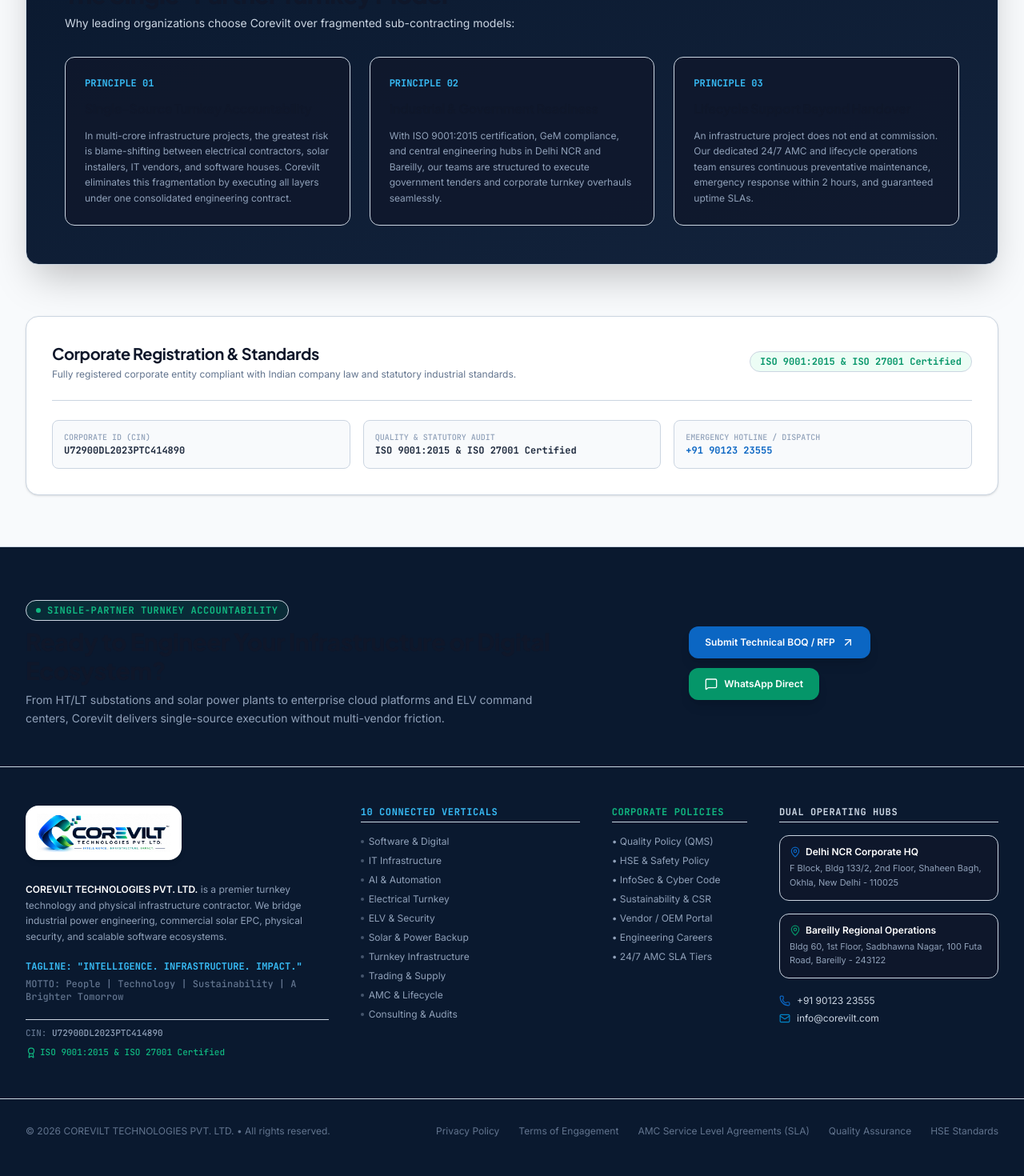
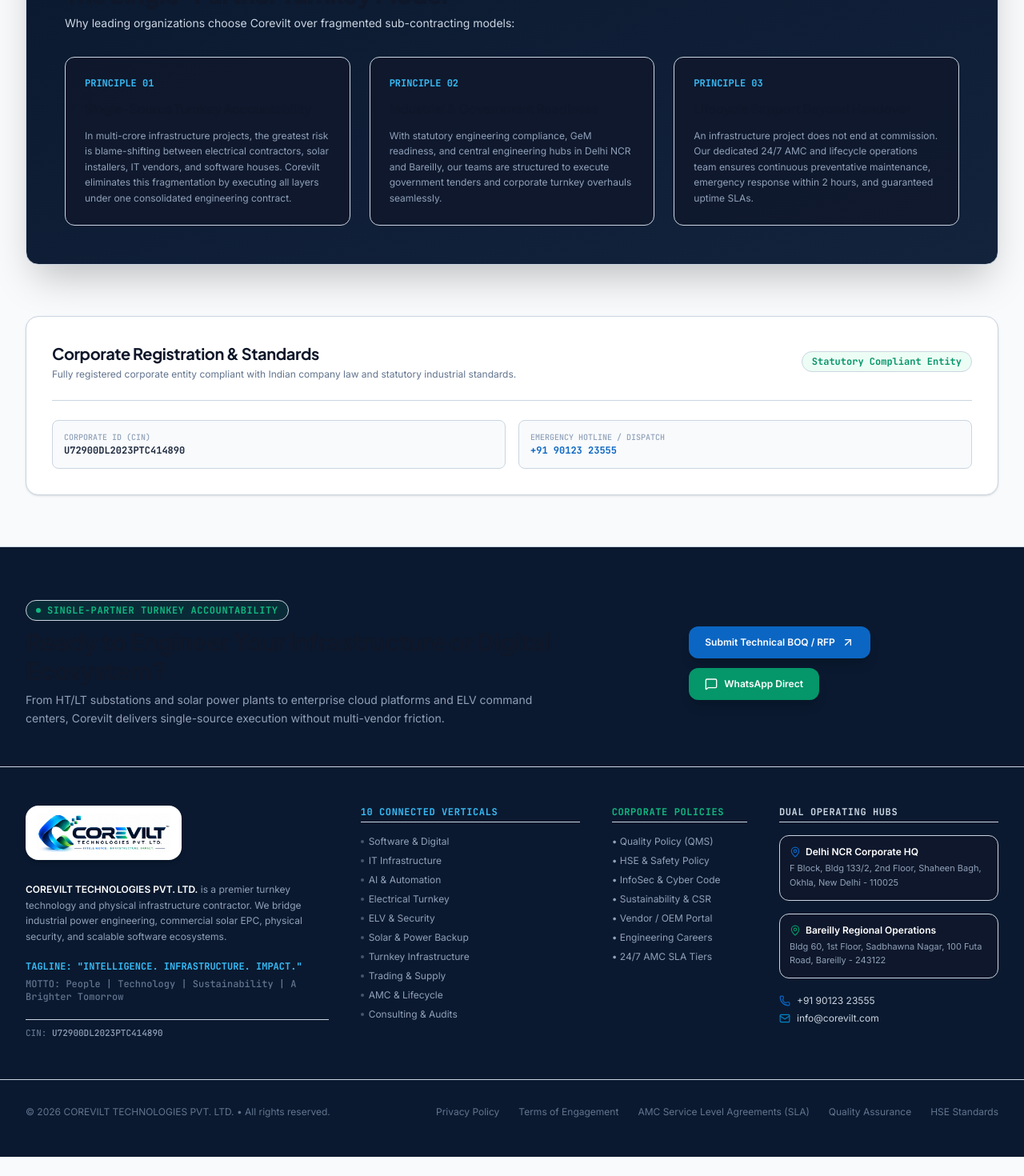
Before and after one commit to saiphy01/corevilt-technologies, a Next.js app: page /about in a window 1280 px wide. Shown: the part 1403-2873 px from the top of the page at 80% size. After the commit the page ends 2849 px from the top, so only its background shows below. Built offline with nearby package versions, Linux system fonts and the light colour scheme.

Commit message:
feat: Remove ISO certification details across the website

```diff
--- a/src/app/about/page.tsx
+++ b/src/app/about/page.tsx
@@ -53,7 +53,7 @@ export default function AboutPage() {
     },
     {
       title: "Industrial & Government Readiness",
-      desc: "With ISO 9001:2015 certification, GeM compliance, and central engineering hubs in Delhi NCR and Bareilly, our teams are structured to execute government tenders and corporate turnkey overhauls seamlessly.",
+      desc: "With statutory engineering compliance, GeM readiness, and central engineering hubs in Delhi NCR and Bareilly, our teams are structured to execute government tenders and corporate turnkey overhauls seamlessly.",
     },
     {
       title: "Lifecycle Support Beyond Handover",
@@ -178,19 +178,15 @@ export default function AboutPage() {
             </div>
             <div className="flex items-center gap-2">
               <span className="px-3 py-1 rounded-full bg-emerald-50 text-[#059669] text-xs font-mono font-bold border border-emerald-200">
-                {COMPANY_INFO.registration.iso}
+                Statutory Compliant Entity
               </span>
             </div>
           </div>
 
-          <div className="grid grid-cols-1 sm:grid-cols-3 gap-4 text-xs font-mono">
+          <div className="grid grid-cols-1 sm:grid-cols-2 gap-4 text-xs font-mono">
             <div className="p-3.5 rounded-lg bg-slate-50 border border-slate-200">
               <div className="text-slate-400 text-[10px]">CORPORATE ID (CIN)</div>
               <div className="font-bold text-slate-800 mt-0.5">{COMPANY_INFO.registration.cin}</div>
-            </div>
-            <div className="p-3.5 rounded-lg bg-slate-50 border border-slate-200">
-              <div className="text-slate-400 text-[10px]">QUALITY & STATUTORY AUDIT</div>
-              <div className="font-bold text-slate-800 mt-0.5">{COMPANY_INFO.registration.iso}</div>
             </div>
             <div className="p-3.5 rounded-lg bg-slate-50 border border-slate-200">
               <div className="text-slate-400 text-[10px]">EMERGENCY HOTLINE / DISPATCH</div>
--- a/src/app/infosec-policy/page.tsx
+++ b/src/app/infosec-policy/page.tsx
@@ -6,7 +6,7 @@ import { COMPANY_INFO } from "@/lib/constants";
 export const metadata: Metadata = {
   title: "Information Security & Cybersecurity Standards | Corevilt",
   description:
-    "Corevilt's ISO 27001 cybersecurity frameworks, Zero-Trust network segmentation, encryption, and CCTV video privacy protocols.",
+    "Corevilt's enterprise cybersecurity frameworks, Zero-Trust network segmentation, encryption, and CCTV video privacy protocols.",
 };
 
 export default function InfosecPolicyPage() {
@@ -45,7 +45,7 @@ export default function InfosecPolicyPage() {
         <div className="space-y-3">
           <div className="inline-flex items-center gap-2 px-3 py-1 rounded-full bg-blue-100 text-[#0B66C3] text-xs font-mono font-bold">
             <Lock className="w-3.5 h-3.5" />
-            <span>ISO 27001 ALIGNED CONTROLS</span>
+            <span>ENTERPRISE CYBERSECURITY CONTROLS</span>
           </div>
           <h1 className="text-3xl sm:text-4xl font-extrabold text-[#0F172A] tracking-tight">
             Information Security & Cybersecurity Code
--- a/src/app/privacy-policy/page.tsx
+++ b/src/app/privacy-policy/page.tsx
@@ -53,7 +53,7 @@ export default function PrivacyPolicyPage() {
           <section className="space-y-2">
             <h2 className="text-base font-bold text-slate-900">3. Non-Disclosure & Security Standards</h2>
             <p>
-              We adhere to ISO 27001 data protection principles. Architectural blueprints and network designs are stored on encrypted, role-restricted storage systems and are never licensed, leased, or disclosed to unauthorized third parties.
+              We adhere to enterprise-grade data protection principles. Architectural blueprints and network designs are stored on encrypted, role-restricted storage systems and are never licensed, leased, or disclosed to unauthorized third parties.
             </p>
           </section>
 
--- a/src/app/quality-policy/page.tsx
+++ b/src/app/quality-policy/page.tsx
@@ -4,9 +4,9 @@ import { ArrowLeft, Award, CheckCircle2, ShieldCheck, FileCheck } from "lucide-r
 import { COMPANY_INFO } from "@/lib/constants";
 
 export const metadata: Metadata = {
-  title: "Corporate Quality Policy (ISO 9001:2015) | Corevilt Technologies",
+  title: "Corporate Quality Policy | Corevilt Technologies",
   description:
-    "Corevilt's Institutional Quality Policy, CPRI panel type-testing, Fluke calibration, FAT/SAT inspection standards, and ISO 9001:2015 compliance.",
+    "Corevilt's Institutional Quality Policy, CPRI panel type-testing, Fluke calibration, FAT/SAT inspection standards, and comprehensive quality assurance standards.",
 };
 
 export default function QualityPolicyPage() {
@@ -45,7 +45,7 @@ export default function QualityPolicyPage() {
         <div className="space-y-3">
           <div className="inline-flex items-center gap-2 px-3 py-1 rounded-full bg-emerald-100 text-[#059669] text-xs font-mono font-bold">
             <Award className="w-3.5 h-3.5" />
-            <span>ISO 9001:2015 CERTIFIED QMS</span>
+            <span>INSTITUTIONAL QUALITY ASSURANCE</span>
           </div>
           <h1 className="text-3xl sm:text-4xl font-extrabold text-[#0F172A] tracking-tight">
             Corporate Quality Policy & Standards
--- a/src/components/footer.tsx
+++ b/src/components/footer.tsx
@@ -86,10 +86,6 @@ export function Footer() {
           {/* Compliance & Registration Strip */}
           <div className="pt-2 border-t border-slate-800 space-y-1.5 text-[11px] font-mono text-slate-400">
             <div><span className="text-slate-500">CIN:</span> {COMPANY_INFO.registration.cin}</div>
-            <div className="text-[#10b981] flex items-center gap-1 mt-1">
-              <Award className="w-3.5 h-3.5" />
-              <span>{COMPANY_INFO.registration.iso}</span>
-            </div>
           </div>
         </div>
 
--- a/src/components/navbar.tsx
+++ b/src/components/navbar.tsx
@@ -289,7 +289,7 @@ export function Navbar({ onOpenRfp }: { onOpenRfp?: () => void }) {
                       href="/quality-policy"
                       className="block px-3 py-2 rounded-lg text-xs font-semibold text-slate-700 hover:text-[#0B66C3] hover:bg-slate-50 transition"
                     >
-                      Quality Assurance (ISO 9001)
+                      Quality Assurance Policy
                     </Link>
                     <Link
                       href="/hse-policy"
@@ -301,7 +301,7 @@ export function Navbar({ onOpenRfp }: { onOpenRfp?: () => void }) {
                       href="/infosec-policy"
                       className="block px-3 py-2 rounded-lg text-xs font-semibold text-slate-700 hover:text-[#0B66C3] hover:bg-slate-50 transition"
                     >
-                      Information Security (ISO 27001)
+                      Information Security Policy
                     </Link>
                     <Link
                       href="/sustainability"
@@ -444,7 +444,7 @@ export function Navbar({ onOpenRfp }: { onOpenRfp?: () => void }) {
                   href="/quality-policy"
                   className="block text-xs text-slate-600 hover:text-[#0B66C3]"
                 >
-                  Quality Assurance (ISO 9001)
+                  Quality Assurance Policy
                 </Link>
                 <Link
                   href="/hse-policy"
@@ -456,7 +456,7 @@ export function Navbar({ onOpenRfp }: { onOpenRfp?: () => void }) {
                   href="/infosec-policy"
                   className="block text-xs text-slate-600 hover:text-[#0B66C3]"
                 >
-                  InfoSec & Cyber Code (ISO 27001)
+                  InfoSec & Cyber Code
                 </Link>
                 <Link
                   href="/sustainability"
--- a/src/lib/constants.ts
+++ b/src/lib/constants.ts
@@ -43,7 +43,6 @@ export const COMPANY_INFO = {
   },
   registration: {
     cin: "U72900DL2023PTC414890",
-    iso: "ISO 9001:2015 & ISO 27001 Certified",
   },
 };
 
```
